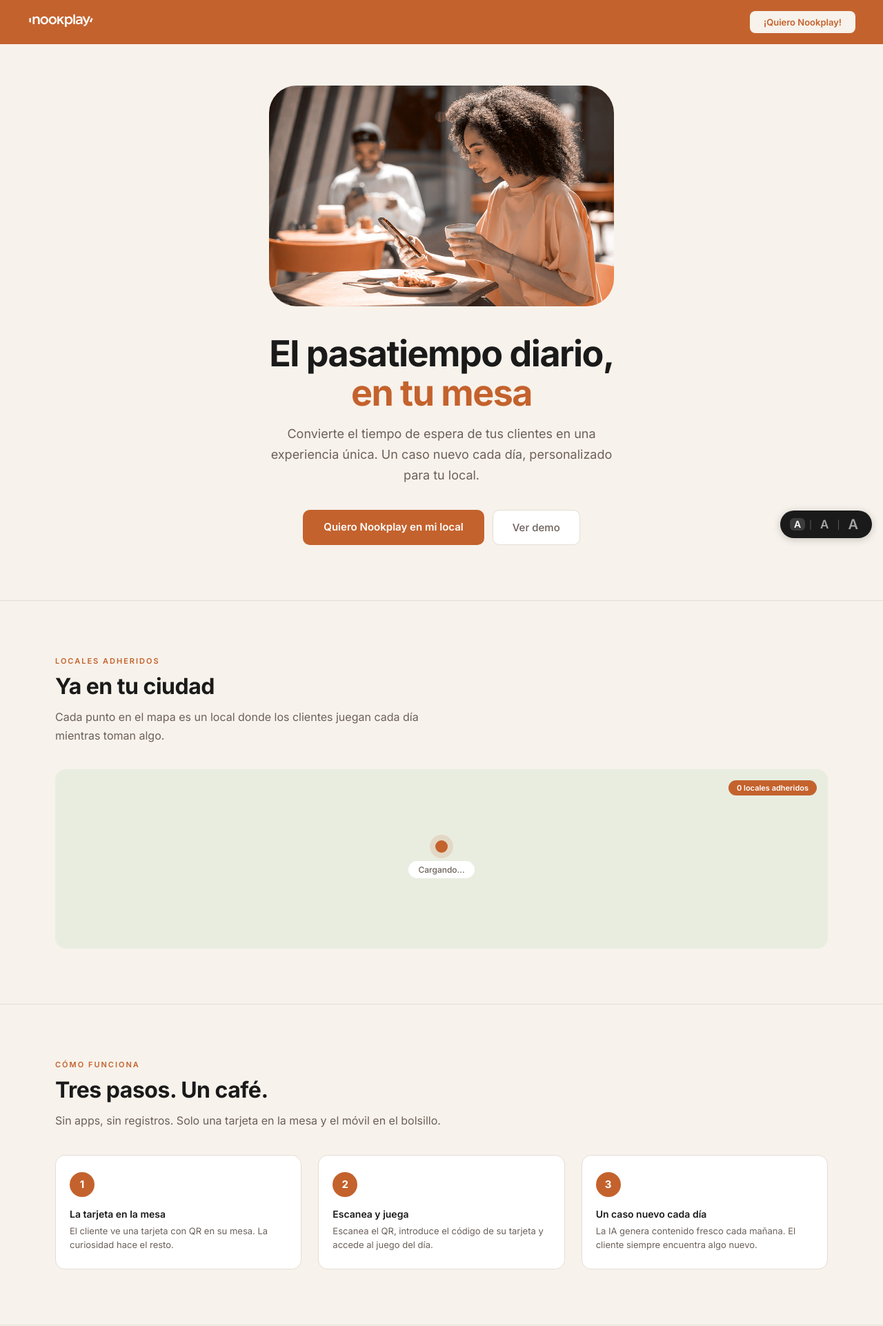
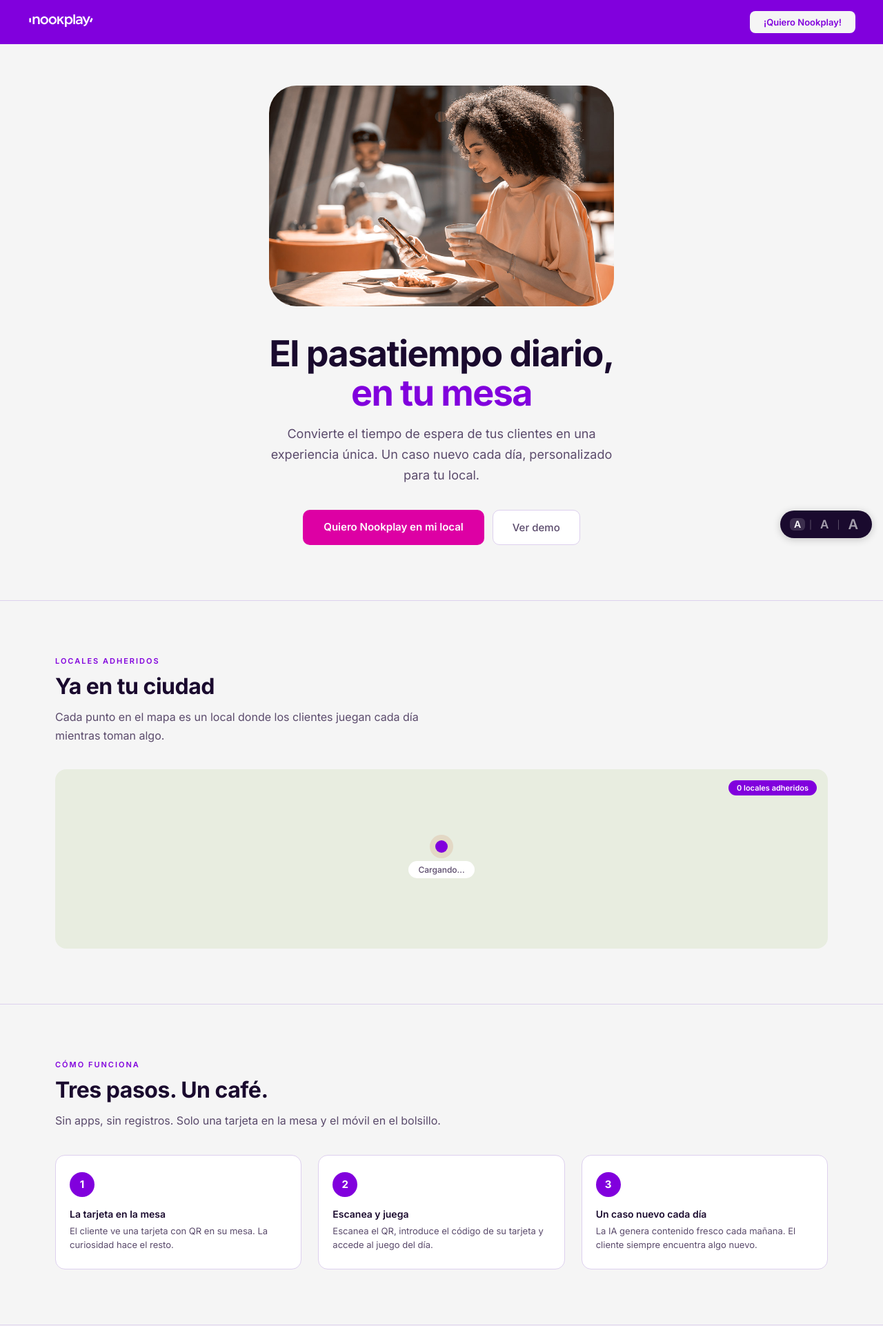
Before and after one commit to Yamasoto-Studio/nookplay, a Flask app: page / in a window 1280 px wide. Shown: the top 1922 px of the page at 69% size. Run offline with Flask 3, Linux system fonts and the light colour scheme; data comes from the database, SQL or seed files in the repository; data that the repository does not hold is empty.

Commit message:
Rebrand: morado #8100DD + magenta #DD00A4

```diff
--- a/static/css/games.css
+++ b/static/css/games.css
@@ -87,7 +87,7 @@
 }
 
 .stat-card {
-  background: rgba(255,255,255,0.6);
+  background: rgba(255,255,255,0.7);
   border-radius: var(--radius-md);
   padding: 12px 14px;
 }
@@ -104,7 +104,7 @@
 
 .donut-wrap {
   display: flex; align-items: center; gap: 16px;
-  background: rgba(255,255,255,0.6);
+  background: rgba(255,255,255,0.7);
   border-radius: var(--radius-md); padding: 14px;
 }
 .donut-info { flex: 1; }
--- a/static/css/main.css
+++ b/static/css/main.css
@@ -1,30 +1,32 @@
 /* ─────────────────────────────────────────────
    Nookplay — Design System
-   Brand: #C4622D (terracota)
-   Background: #F7F2EB (crema)
+   Brand: #8100DD (morado)
+   Secondary: #DD00A4 (magenta)
+   Background: #F5F5F5
 ───────────────────────────────────────────── */
 
 @import url('https://fonts.googleapis.com/css2?family=Inter:wght@300;400;500;600;700&display=swap');
 
 :root {
   /* Nookplay brand */
-  --nook-brand: #C4622D;
-  --nook-brand-light: #F0E0D4;
+  --nook-brand: #8100DD;
+  --nook-brand-light: #E8D0F8;
+  --nook-secondary: #DD00A4;
 
   /* Bar theme (overridden per bar) */
-  --bar-primary: #C4622D;
+  --bar-primary: #8100DD;
   --bar-primary-text: #FFFFFF;
-  --bar-bg: #F7F2EB;
+  --bar-bg: #F5F5F5;
   --bar-bg-card: #FFFFFF;
-  --bar-bg-subtle: #F0EBE3;
-  --bar-accent-dark: #1A1A1A;
+  --bar-bg-subtle: #EDE0F8;
+  --bar-accent-dark: #1A0A2E;
 
   /* Neutrals */
-  --text: #1A1A1A;
-  --text-secondary: #6B6059;
-  --text-muted: #A89B91;
-  --border: #E5DDD5;
-  --border-strong: #C4B8AE;
+  --text: #1A0A2E;
+  --text-secondary: #5A4A6B;
+  --text-muted: #9B8AAB;
+  --border: #DDD0EE;
+  --border-strong: #BBA8D8;
   --success: #3A7D44;
   --danger: #B03030;
 
@@ -143,7 +145,7 @@ body {
 /* ── Buttons ── */
 .btn-primary {
   width: 100%; padding: 14px;
-  background: var(--bar-accent-dark);
+  background: var(--nook-secondary, #DD00A4);
   color: #fff;
   border: none; border-radius: var(--radius-md);
   font-size: 15px; font-weight: 600;
--- a/templates/base.html
+++ b/templates/base.html
@@ -53,7 +53,7 @@
     .a11y-toggle {
       position: fixed; bottom: 20px; right: 16px; z-index: 999;
       display: flex; align-items: center; gap: 6px;
-      background: var(--bar-accent-dark, #1A1A1A);
+      background: var(--bar-accent-dark, #1A0A2E);
       border-radius: 30px; padding: 8px 14px;
       box-shadow: 0 2px 12px rgba(0,0,0,0.2);
     }
--- a/templates/home.html
+++ b/templates/home.html
@@ -15,13 +15,14 @@
   * { margin: 0; padding: 0; box-sizing: border-box; }
 
   :root {
-    --brand: #C4622D;
-    --brand-light: #F0E0D4;
-    --bg: #F7F2EB;
-    --dark: #1A1A1A;
-    --text-sec: #6B6059;
-    --text-muted: #A89B91;
-    --border: #E5DDD5;
+    --brand: #8100DD;
+    --brand-light: #E8D0F8;
+    --brand-secondary: #DD00A4;
+    --bg: #F5F5F5;
+    --dark: #1A0A2E;
+    --text-sec: #5A4A6B;
+    --text-muted: #9B8AAB;
+    --border: #DDD0EE;
     --white: #FFFFFF;
   }
 
@@ -107,7 +108,7 @@
   }
 
   .btn-primary {
-    background: var(--brand);
+    background: var(--brand-secondary, #DD00A4);
     color: #fff;
     border: none;
     padding: 15px 30px;
```
Also changed, not shown: static/logo.svg.
